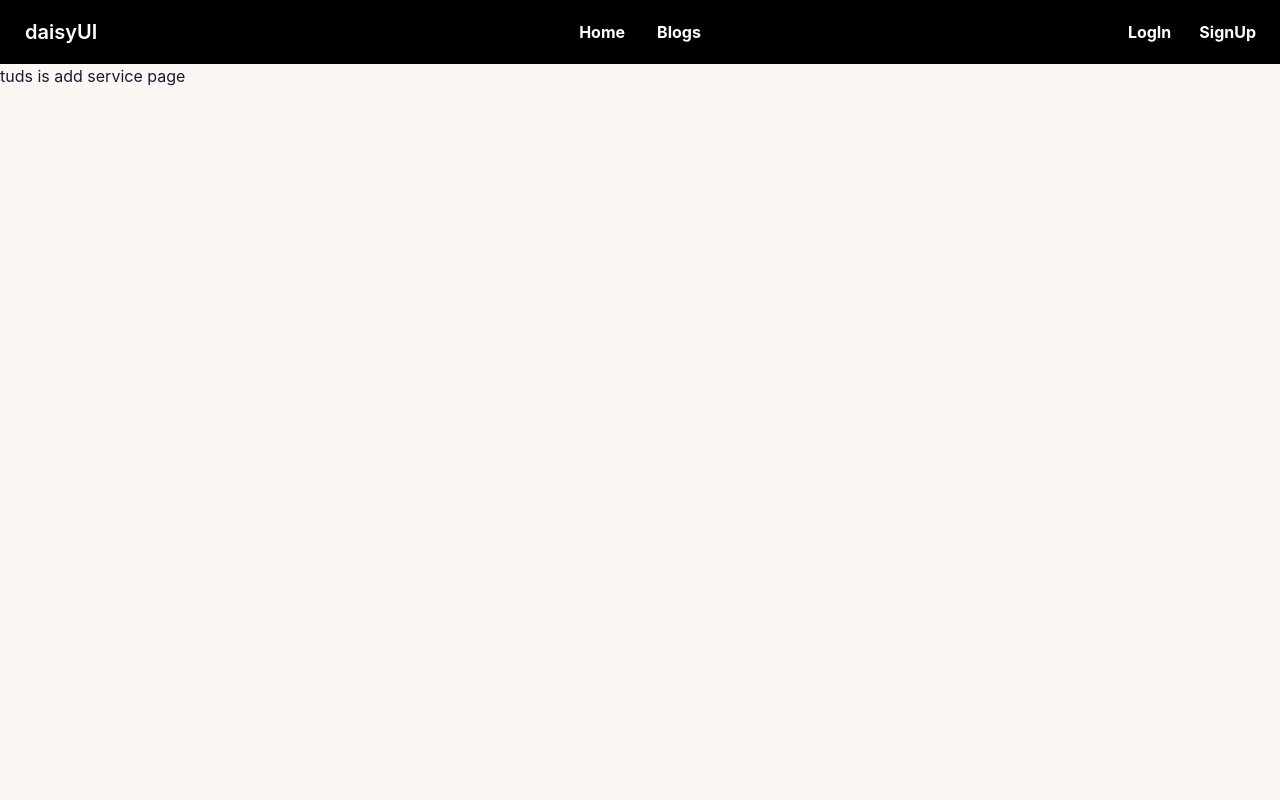
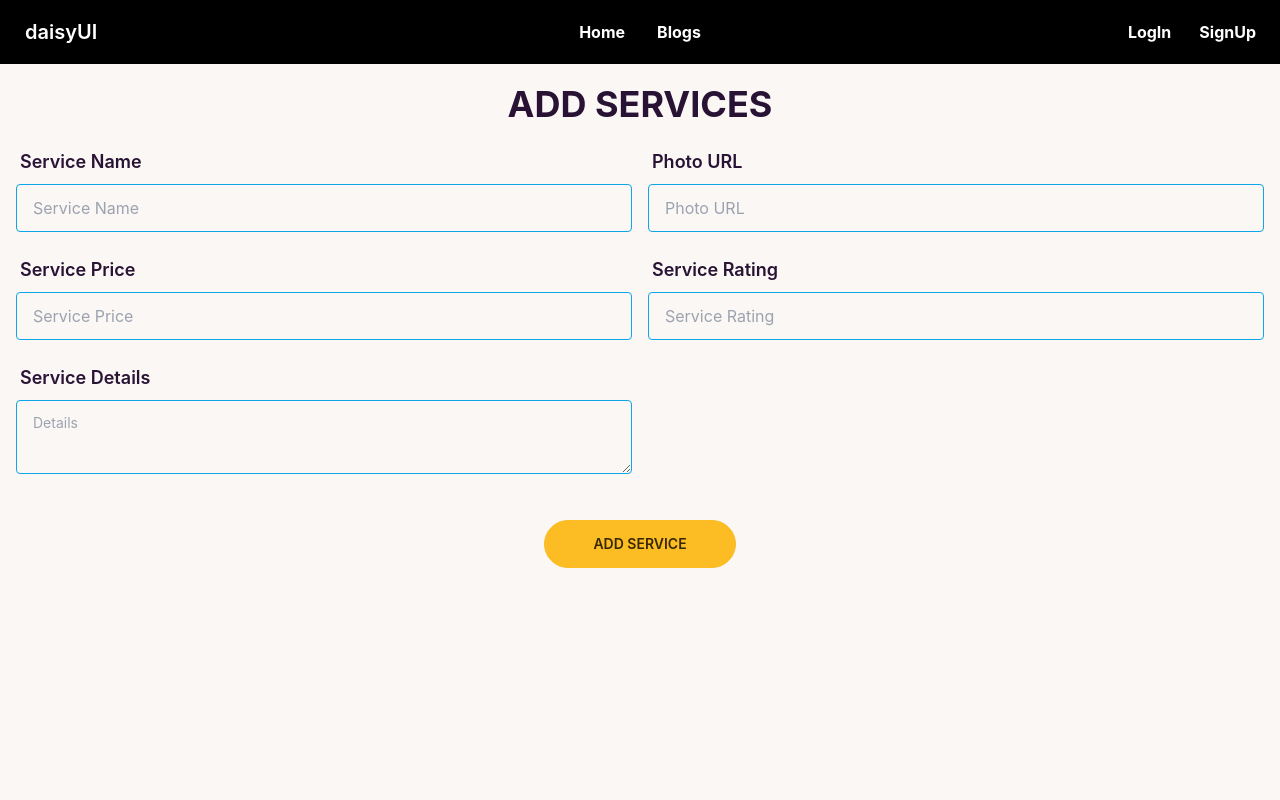
Before and after one commit to rabiul155/PhotoGraphyPro-client, a React (Create React App) app: page /addservice in a window 1280 px wide. Shown: the top 800 px of the page. Built offline with nearby package versions, Linux system fonts and the light colour scheme; no server answers.

Commit message:
service added done

```diff
--- a/src/App.js
+++ b/src/App.js
@@ -6,6 +6,7 @@ import Blogs from './component/Pages/Blogs/Blogs';
 import Home from './component/Pages/Home/Home';
 import LogIn from './component/Pages/LogIn/LogIn';
 import MyReview from './component/Pages/MyReview/MyReview';
+import ServiceDetails from './component/Pages/ServiceDetails/ServiceDetails';
 import Services from './component/Pages/Services/Services';
 import SignUp from './component/Pages/SignUp/SignUp';
 import Main from './layout/Main';
@@ -49,6 +50,14 @@ function App() {
           path: '/services',
           loader: () => fetch('http://localhost:5000/services'),
           element: <Services></Services>
+        },
+        {
+          path: '/services/:id',
+          loader: ({ params }) => {
+            console.log(params.id)
+            return fetch(`http://localhost:5000/services/${params.id}`)
+          },
+          element: <ServiceDetails></ServiceDetails>
         }
       ]
     }
--- a/src/component/Pages/AddService/AddService.js
+++ b/src/component/Pages/AddService/AddService.js
@@ -1,9 +1,90 @@
 import React from 'react';
 
 const AddService = () => {
+
+    const handleSubmit = (event) => {
+
+        event.preventDefault();
+        const form = event.target;
+        const name = form.name.value;
+        const photo = form.photo.value;
+        const price = form.price.value;
+        const rating = form.rating.value;
+        const about = form.about.value;
+
+
+        const service = {
+            name: name,
+            picture: photo,
+            price: price,
+            rating: rating,
+            about: about,
+
+        }
+        console.log(service);
+
+        fetch('http://localhost:5000/services', {
+
+            method: 'POST',
+
+            headers: {
+                'content-type': 'application/json'
+            },
+            body: JSON.stringify(service)
+
+        })
+            .then(res => res.json())
+            .then(data => console.log(data))
+            .catch(error => console.error('service added error ', error))
+    }
+
     return (
+
         <div>
-            tuds is add service page
+            <h2 className=' text-center text-4xl font-bold pt-5'>ADD  SERVICES</h2>
+            <form onSubmit={handleSubmit} >
+                <div className=' grid grid-cols-1 sm:grid-cols-2 gap-4 p-4'>
+                    <div >
+                        <label className="label">
+                            <span className="label-text text-lg font-semibold">Service Name</span>
+
+                        </label>
+                        <input name='name' type="text" placeholder="Service Name" className="input border border-sky-500 rounded w-full " required />
+                    </div>
+                    <div>
+                        <label className="label">
+                            <span className="label-text text-lg font-semibold ">Photo URL</span>
+
+                        </label>
+                        <input name='photo' type="text" placeholder="Photo URL" className="input border border-sky-500 rounded w-full " required />
+                    </div>
+                    <div>
+                        <label className="label">
+                            <span className="label-text text-lg font-semibold">Service Price</span>
+
+                        </label>
+                        <input name='price' type="text" placeholder="Service Price" className="input border border-sky-500 rounded w-full " required />
+                    </div>
+                    <div>
+                        <label className="label">
+                            <span className="label-text text-lg font-semibold">Service Rating</span>
+
+                        </label>
+                        <input name='rating' type="text" placeholder="Service Rating" className="input border border-sky-500 rounded w-full " required />
+                    </div>
+                    <div>
+                        <label className="label">
+                            <span className="label-text text-lg font-semibold">Service Details</span>
+
+                        </label>
+                        <textarea name='about' className="textarea border border-sky-500 rounded w-full" placeholder="Details" required></textarea>
+                    </div>
+
+                </div>
+                <div className=' flex justify-center m-6'>
+                    <button type='submit' className="btn btn-warning w-48 ">ADD Service </button>
+                </div>
+            </form>
         </div>
     );
 };
--- a/src/component/Pages/Home/Home.js
+++ b/src/component/Pages/Home/Home.js
@@ -55,7 +55,8 @@ const Home = () => {
 
             {/* .................services section .............. */}
 
-            <div className=' grid grid-cols-3'>
+            <div className=' flex justify-center pt-6'>
+                <div className=' grid grid-cols-1 sm:grid-cols-2  md:grid-cols-3 gap-5'>
                     {
                         services.map(service => <ServiceCard
                             key={service._id}
@@ -63,9 +64,10 @@ const Home = () => {
                         ></ServiceCard>)
                     }
                 </div>
+            </div>
 
             <div className=' flex justify-center m-4'>
-                <Link to='/services' className="btn btn-active btn-primary">Button</Link>
+                <Link to='/services' className="btn btn-active btn-warning px-12">SEE ALL</Link>
             </div>
 
             {/*............ my work section ............. */}
--- /dev/null
+++ b/src/component/Pages/ServiceDetails/ServiceDetails.js
@@ -0,0 +1,24 @@
+import React from 'react';
+import { useLoaderData } from 'react-router-dom';
+
+const ServiceDetails = () => {
+    const service = useLoaderData();
+    const { _id, name, picture, rating, price, about } = service;
+    return (
+        <div className=' flex justify-center p-4'>
+            <div className="card card-compact w-1/2 bg-base-100 shadow-xl">
+                <figure><img className=' w-full' src={picture} alt="none" /></figure>
+                <div className="card-body">
+                    <h2 className="card-title">{name}</h2>
+                    <p className=' text-lg'>{about}</p>
+                    <div className="card-actions justify-between  p-1">
+                        <h3 className=' text-xl font-bold pt-2'>Price : {price}$</h3>
+                        <h3 className=' text-xl font-bold pt-2'>Rating: {rating} Star</h3>
+                    </div>
+                </div>
+            </div>
+        </div>
+    );
+};
+
+export default ServiceDetails;
--- a/src/component/Pages/Services/Services.js
+++ b/src/component/Pages/Services/Services.js
@@ -7,7 +7,7 @@ const Services = () => {
     console.log(services);
     return (
         <div className=' flex justify-center'>
-            <div className=' grid grid-cols-3 p-3 gap-3'>
+            <div className=' grid grid-cols-1 sm:grid-cols-2  md:grid-cols-3 p-3 gap-5'>
 
                 {
                     services.map(service => <ServiceCard
--- a/src/component/Pages/Shared/ServiceCard/ServiceCard.js
+++ b/src/component/Pages/Shared/ServiceCard/ServiceCard.js
@@ -1,22 +1,23 @@
 import React from 'react';
+import { Link } from 'react-router-dom';
 
 const ServiceCard = ({ service }) => {
     console.log(service)
-    const { name, picture, rating, price, about } = service;
+    const { _id, name, picture, rating, price, about } = service;
     return (
         <div>
             <div className="card card-compact w-96 bg-base-100 shadow-xl">
                 <figure><img src={picture} alt="Shoes" /></figure>
                 <div className="card-body">
                     <h2 className="card-title">{name}</h2>
-                    <p>{about.slice(0, 100)}</p>
+                    <p className=' text-lg'>{about.slice(0, 100)}</p>
                     <div className="card-actions justify-between pt-1">
-                        <h3 className=' text-xl font-bold pt-2'>Price :{price}</h3>
-                        <button className="btn btn-secondary">Booking Now</button>
+                        <h3 className=' text-xl font-bold pt-2'>Price :{price}$</h3>
+                        < Link to={`/services/${_id}`} className="btn btn-secondary">View Details</Link>
                     </div>
                 </div>
             </div>
-        </div>
+        </div >
     );
 };
 
```
Lines whose indentation alone changed are shown as unchanged.
